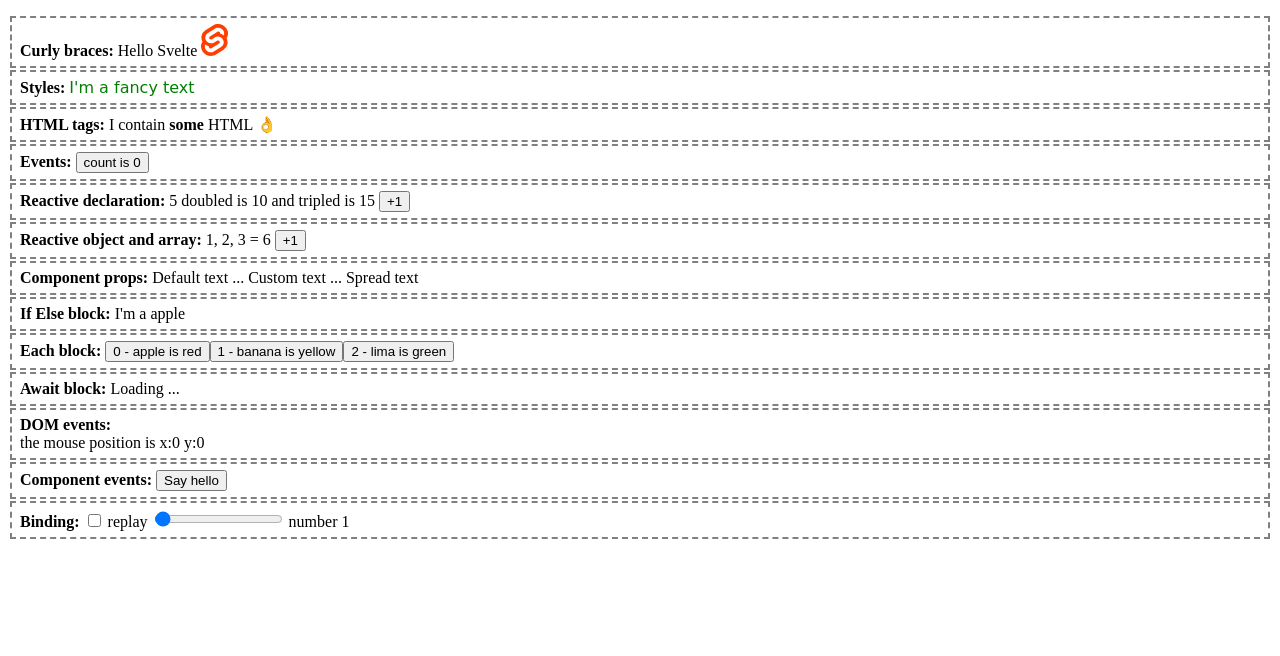
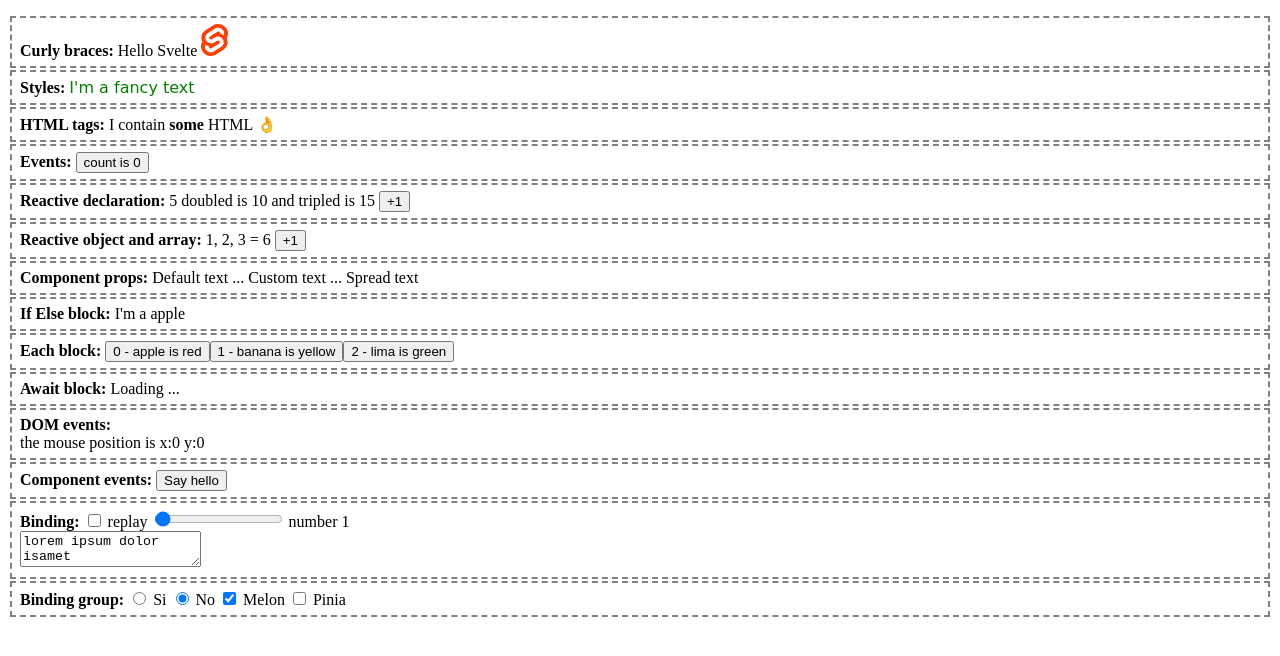
Before and after one commit to jhormanrus/remember-svelte, a Svelte app: page / in a window 1280 px wide. Shown: the top 656 px of the page. Built offline with nearby package versions, Linux system fonts and the light colour scheme; no server answers.

Commit message:
2 files modified, 1 added

```diff
--- a/src/App.svelte
+++ b/src/App.svelte
@@ -13,6 +13,7 @@
   import DomEvents from './lib/DomEvents.svelte'
   import ComponentEvents from './lib/ComponentEvents.svelte'
   import Binding from './lib/Binding.svelte'
+  import BindingGroup from './lib/BindingGroup.svelte'
 </script>
 
 <main>
@@ -73,5 +74,9 @@
       <b>Binding:</b>
       <Binding />
     </li>
+    <li>
+      <b>Binding group:</b>
+      <BindingGroup />
+    </li>
   </ul>
 </main>
--- a/src/lib/Binding.svelte
+++ b/src/lib/Binding.svelte
@@ -1,9 +1,14 @@
 <script>
+  let replay = false
 	let volume = 1
-  let replay = false
+  let lorem = 'lorem ipsum dolor isamet'
 </script>
 
 <input type="checkbox" bind:checked={replay}> replay
 
 <input type="range" bind:value={volume}>
 {typeof volume} {volume}
+
+<br>
+
+<textarea bind:value={lorem}></textarea>
--- /dev/null
+++ b/src/lib/BindingGroup.svelte
@@ -0,0 +1,25 @@
+<script>
+  let accept = 0
+
+  let fruits = ['melon']
+</script>
+
+<label>
+  <input bind:group={accept} type="radio" value={1} />
+  Si
+</label>
+
+<label>
+  <input bind:group={accept} type="radio" value={0} />
+  No
+</label>
+
+<label>
+  <input bind:group={fruits} type="checkbox" id="melon" value="melon" />
+  Melon
+</label>
+
+<label>
+  <input bind:group={fruits} type="checkbox" id="pinia" value="pinia" />
+  Pinia
+</label>
```
